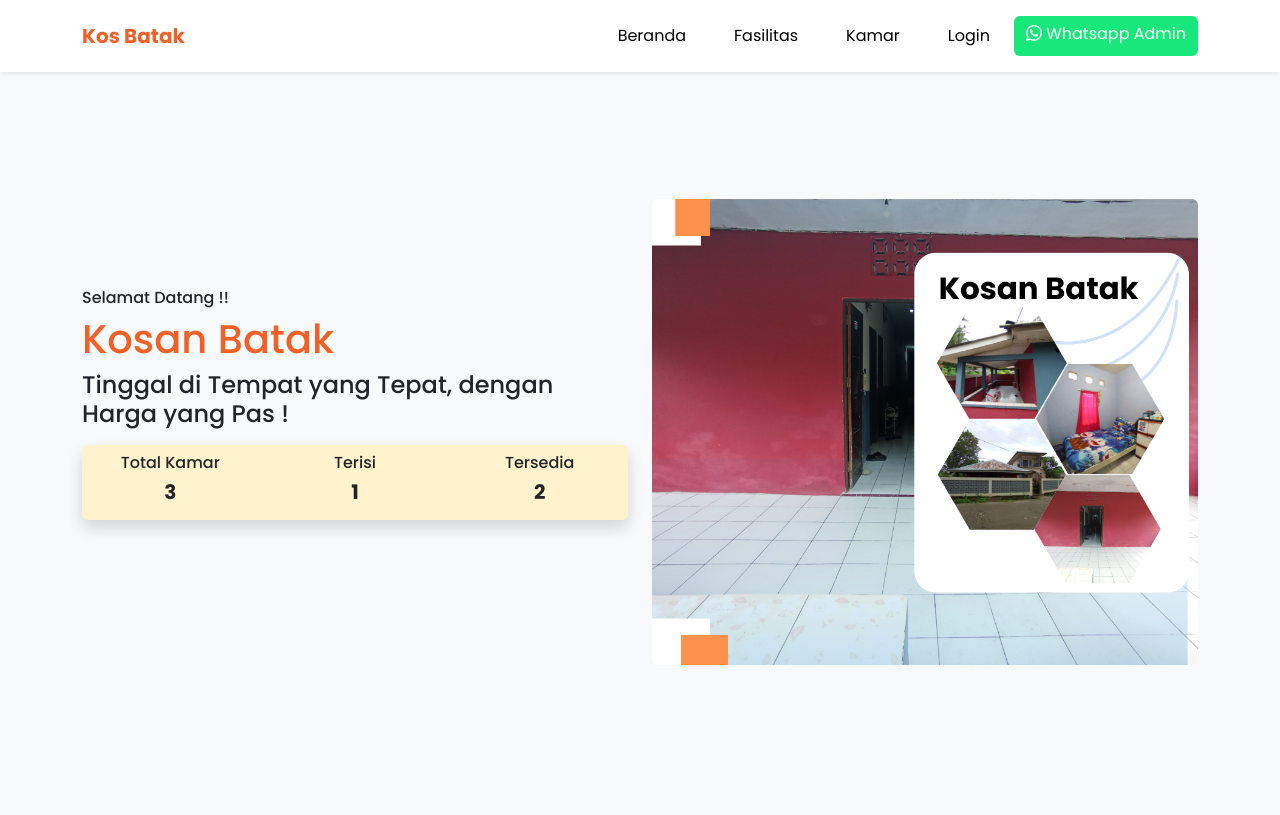
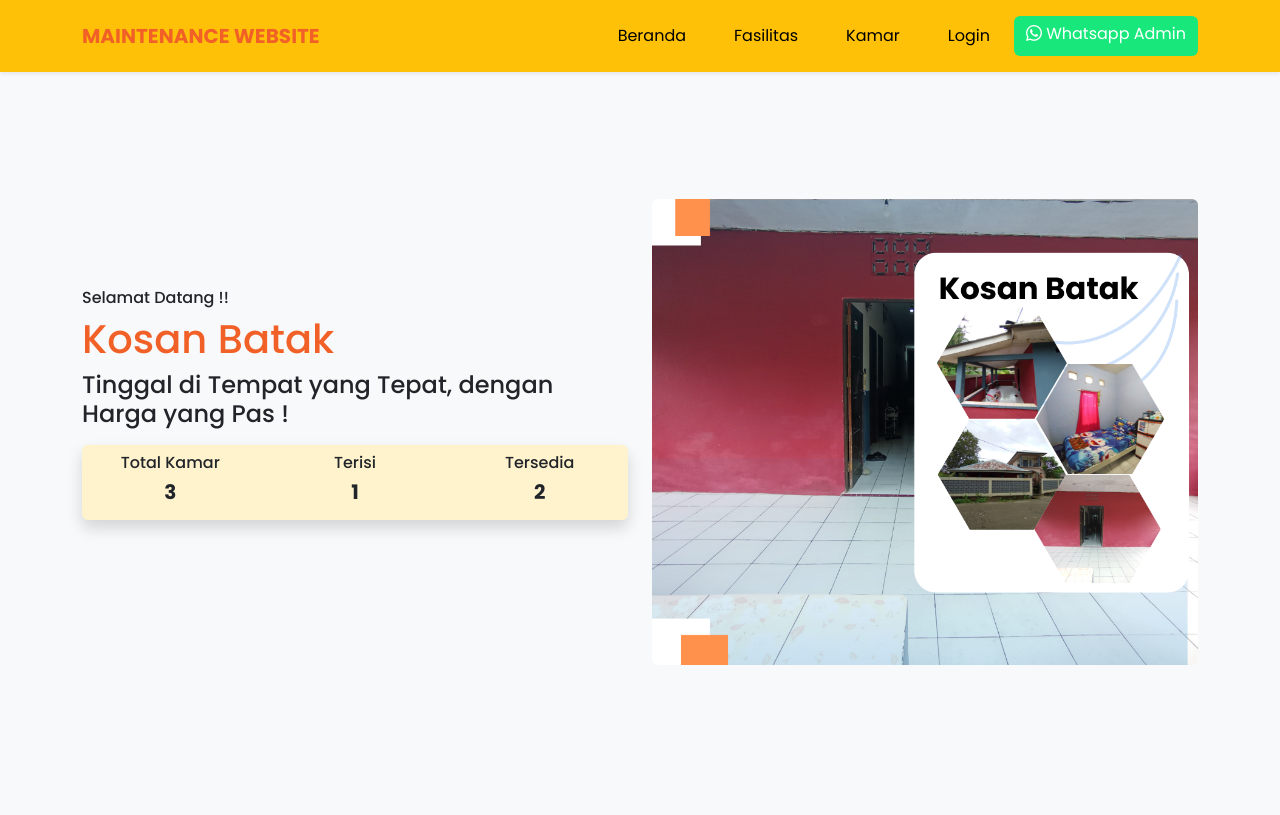
Before and after one commit to bayu-gurium/web-kosan, a PHP site: page / in a window 1280 px wide. Shown: the top 815 px of the page. Run offline with PHP 8.4, Linux system fonts and the light colour scheme; data comes from the database, SQL or seed files in the repository; data that the repository does not hold is empty.

Commit message:
Ubah Warna Navbar

```diff
--- a/index.php
+++ b/index.php
@@ -8,13 +8,9 @@ $data_kamar = semuaData("SELECT * FROM tabel_kamar");
 // query data Fasilitas
 $data_fasilitas = semuaData("SELECT * FROM tabel_fasilitas");
 
-
-
-
 ?>
 
 <!-- kode warna -->
-
 <!-- text-orange : #f16127 -->
 <!-- text-hijau : #18e87b -->
 
@@ -40,9 +36,9 @@ $data_fasilitas = semuaData("SELECT * FROM tabel_fasilitas");
 <body>
 
     <!-- navbar -->
-    <nav class="navbar navbar-expand-lg fixed-top py-3 shadow-sm bg-white">
+    <nav class="navbar navbar-expand-lg fixed-top py-3 shadow-sm bg-warning">
         <div class="container">
-            <a class="navbar-brand fw-bold" href="#beranda" style="color: #f16127;">Kos Batak</a>
+            <a class="navbar-brand fw-bold" href="#beranda" style="color: #f16127;">MAINTENANCE WEBSITE</a>
             <button class="navbar-toggler border-0" type="button" data-bs-toggle="collapse" data-bs-target="#navbarNavAltMarkup" aria-controls="navbarNavAltMarkup" aria-expanded="false" aria-label="Toggle navigation">
                 <span class="navbar-toggler-icon"></span>
             </button>
@@ -193,7 +189,7 @@ $data_fasilitas = semuaData("SELECT * FROM tabel_fasilitas");
     <section class="py-2 bg-light">
         <div class="container mt-5">
             <div class="row align-items-center mt-5">
-                <small>Desain web by <a href="">Esau Faumasa</a></small>
+                <small>Web Buid with ❤️ by <a href="">Bayu Gurium</a></small>
             </div>
         </div>
     </section>
```
